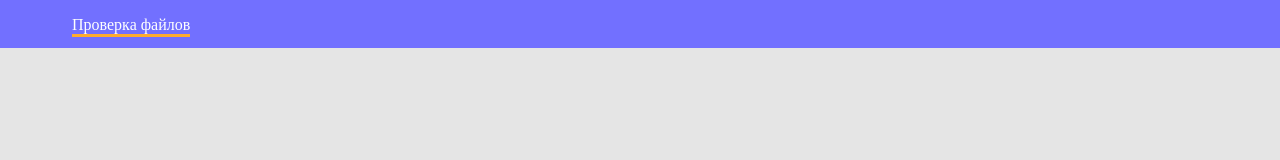
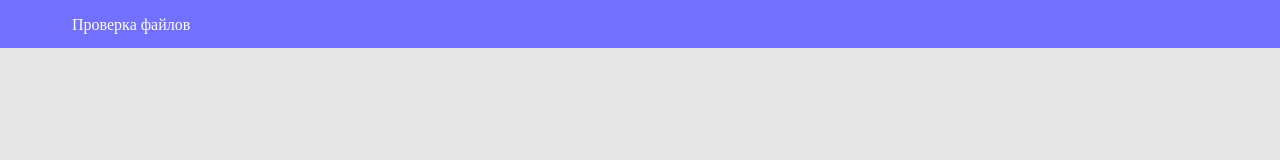
Before and after one commit to ITIXYXYWA/hakaton, a React (Create React App) app: page / in a window 1280 px wide. Shown: the top 160 px of the page. Built offline with nearby package versions, Linux system fonts and the light colour scheme; a web font is replaced by a local one.

Commit message:
cleaning code

```diff
--- a/src/components/header/header.jsx
+++ b/src/components/header/header.jsx
@@ -1,37 +1,20 @@
 import './header.css';
 import { Container } from '../container/container';
 
-export const Header = (props) => {
-    console.log(props);
+export const Header = ({ disabled }) => {
     return (
         <div className="header">
             <Container>
                 <div className="header__nav">
                     <ul className="header__nav-list">
-                        {props.disabled === true ?
-                            <>
-                                <li className="header__nav-item">
-                                    <a className='disabled-nav'>Проверка файлов</a>
-                                </li>
-                            </>
-                            :
-                            props.noActive === true ?
-                                <>
-                                    <li className="header__nav-item">
-                                        <a href="/">Проверка файлов</a>
-                                    </li>
-                                </>
-                                :
-                                <>
-                                    <li className="header__nav-item active">
-                                        <a href="/">Проверка файлов</a>
-                                    </li>
-                                </>
-                        }
-
+                        <li className="header__nav-item">
+                            <a {...disabled ? {className:'disabled-nav'} : {href:'/'}}>
+                                Проверка файлов
+                            </a>
+                        </li>
                     </ul>
                 </div>
-            </Container >
-        </div >
+            </Container>
+        </div>
     )
 }
```
